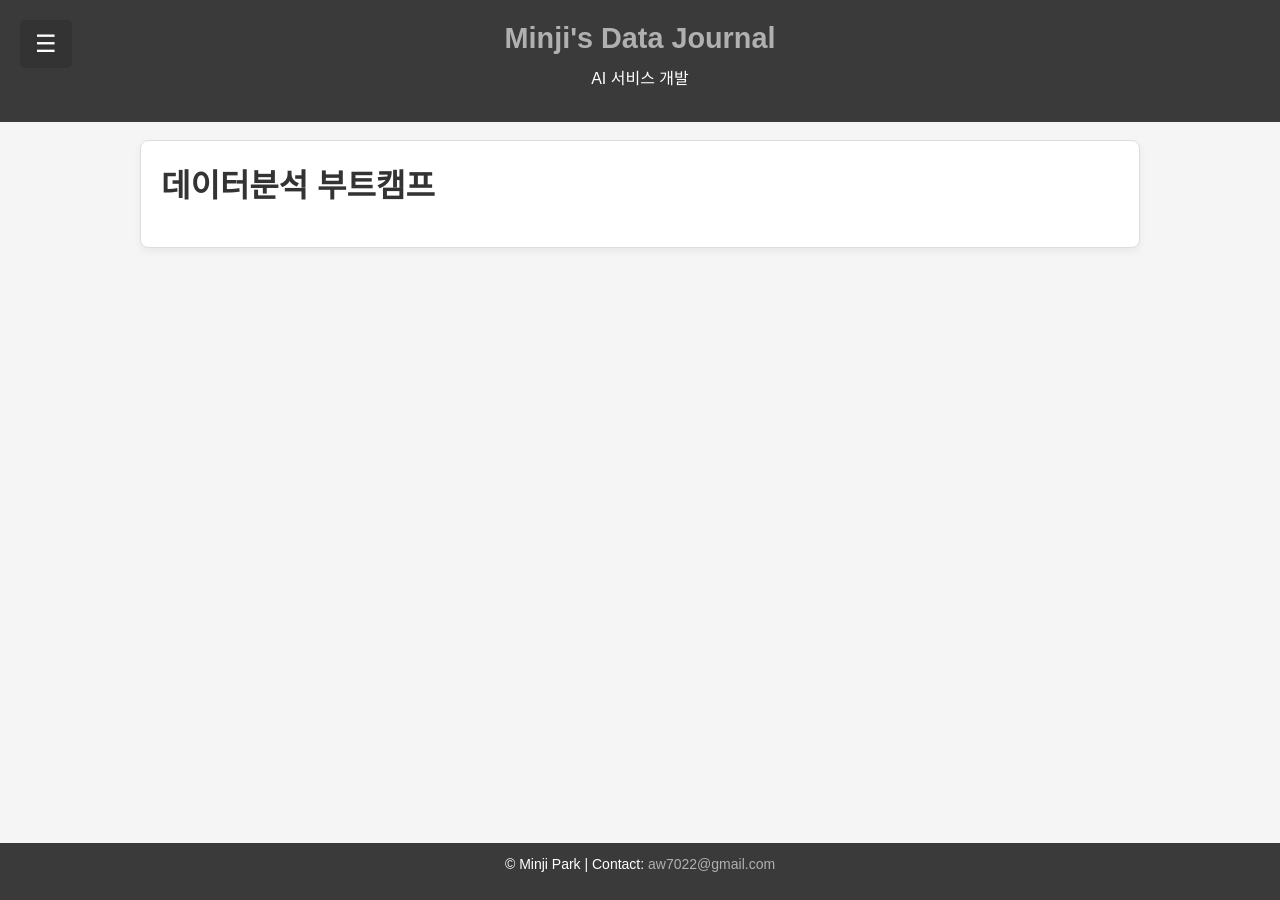
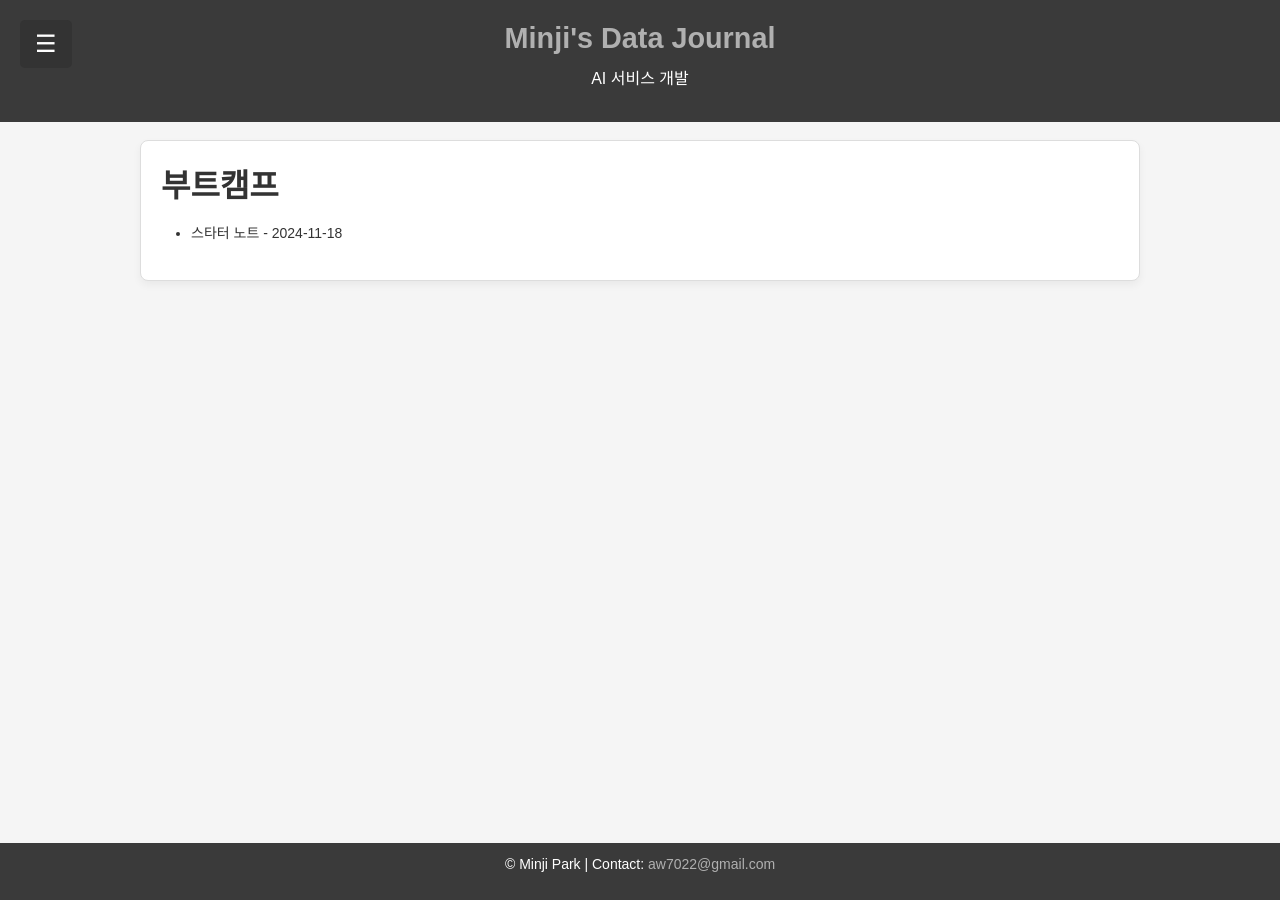
Before and after one commit to Mminzy22/Blog, a Jekyll site: the page built from category/bootcamp.html, in a window 1280 px wide and 900 px high. Built offline with Jekyll 4.4.1, drawn with Linux system fonts in a browser that asks for light colours; nearby versions of some CDN libraries.

Commit message:
카테고리 오류 수정

```diff
--- a/category/bootcamp.html
+++ b/category/bootcamp.html
@@ -1,8 +1,8 @@
 ---
 layout: category
-title: "데이터분석 부트캠프"
-category: "데이터분석 부트캠프"
-permalink: /category/data-analysis-bootcamp/
+title: "부트캠프"
+category: "부트캠프"
+permalink: /category/bootcamp/
 ---
 
 <header>
```
